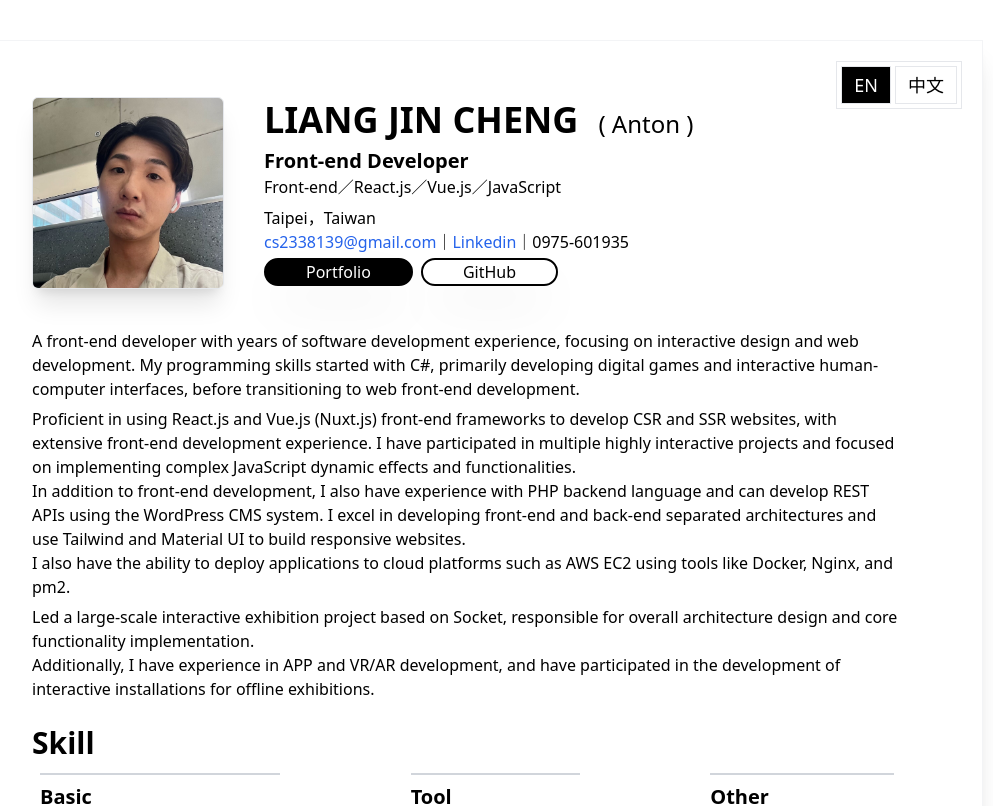
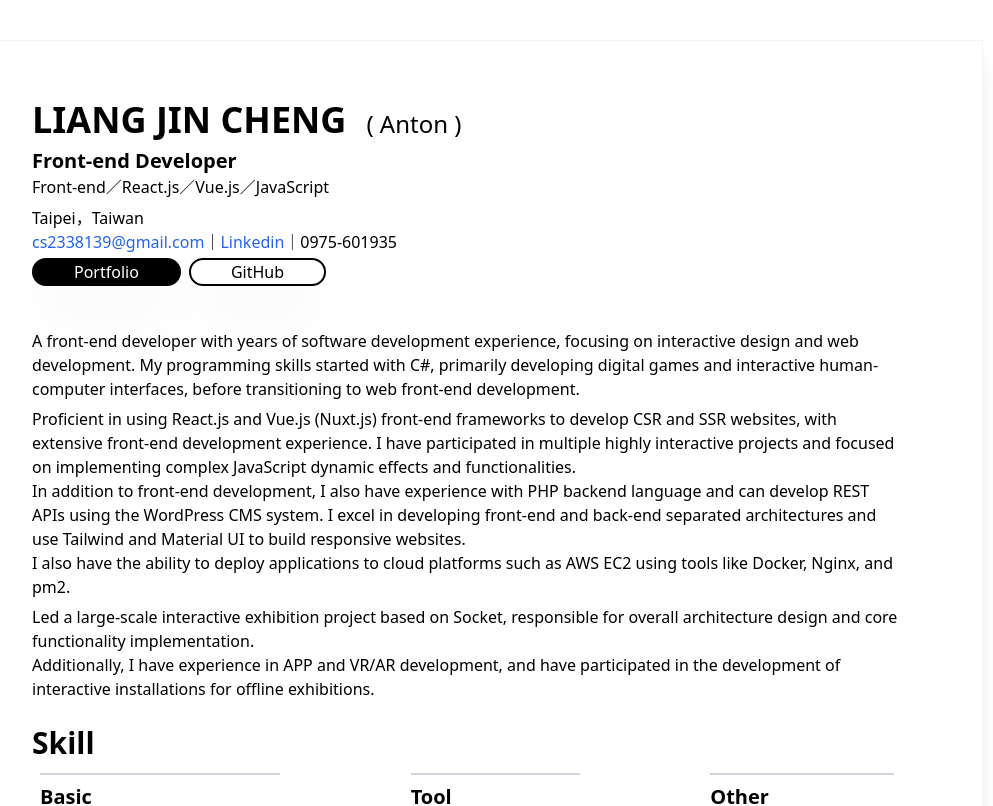
Before and after one commit to cs2338139/Resume, a Vue app: page /#en in a window 1280 px wide. Shown: the top 806 px of the page, without its empty margins (173-1166 px from the left). Built offline with nearby package versions, Linux system fonts and the light colour scheme.

Commit message:
remove: image,locale btn

```diff
--- a/src/components/information.vue
+++ b/src/components/information.vue
@@ -24,9 +24,9 @@ const { data } = toRefs(props);
 
 <template>
   <div class="flex justify-between w-full h-48 text-justify sm:flex-col sm:h-auto sm:items-center">
-    <div class="overflow-hidden flex items-center shadow-xl justify-center rounded-md border aspect-square h-full mr-10 sm:w-1/2 sm:mr-0 sm:mb-5">
+    <!-- <div class="overflow-hidden flex items-center shadow-xl justify-center rounded-md border aspect-square h-full mr-10 sm:w-1/2 sm:mr-0 sm:mb-5">
       <img class="object-cover w-full h-full" :src="data.img" />
-    </div>
+    </div> -->
     <div class="grow flex flex-col justify-around sm:items-center">
       <div class="flex flex-col sm:items-center">
         <div class="flex gap-5 items-end sm:flex-col sm:gap-0 sm:items-center">
--- a/src/views/Home.vue
+++ b/src/views/Home.vue
@@ -143,7 +143,7 @@ provide("field", field);
 <template>
   <div class="wrap flex flex-col items-center">
     <div class="border relative border-gray-100 shadow-xl wrapInner">
-      <localeBtn class="absolute right-5 top-5 md:fixed" />
+      <!-- <localeBtn class="absolute right-5 top-5 md:fixed" /> -->
       <information :data="{ img: me, ...info?.information }" class="mb-10" :email="info?.mail" :linkedin="info?.linkedin" :img="me">
         <template #portfolio>
           <div class="flex gap-2 mt-1">
```
